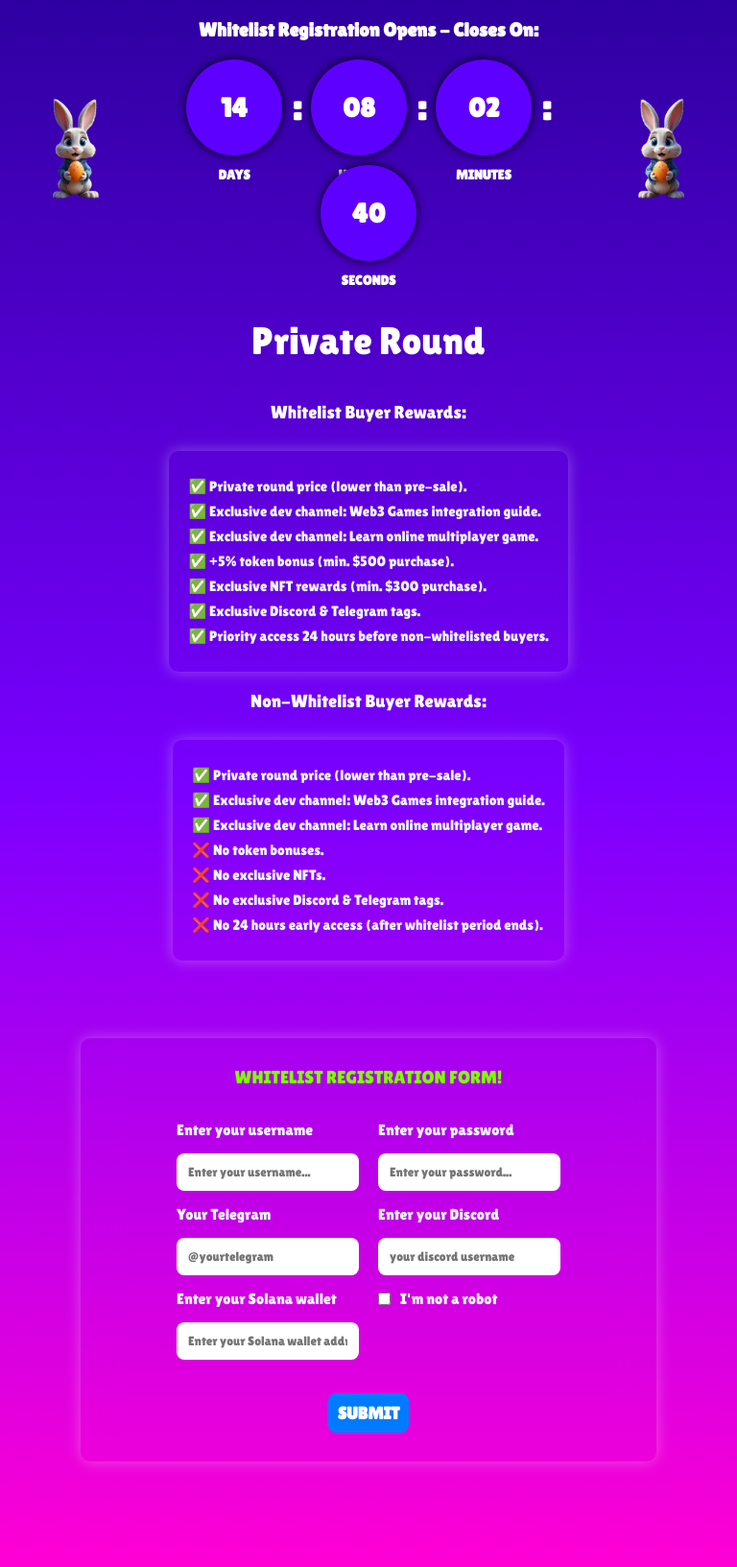
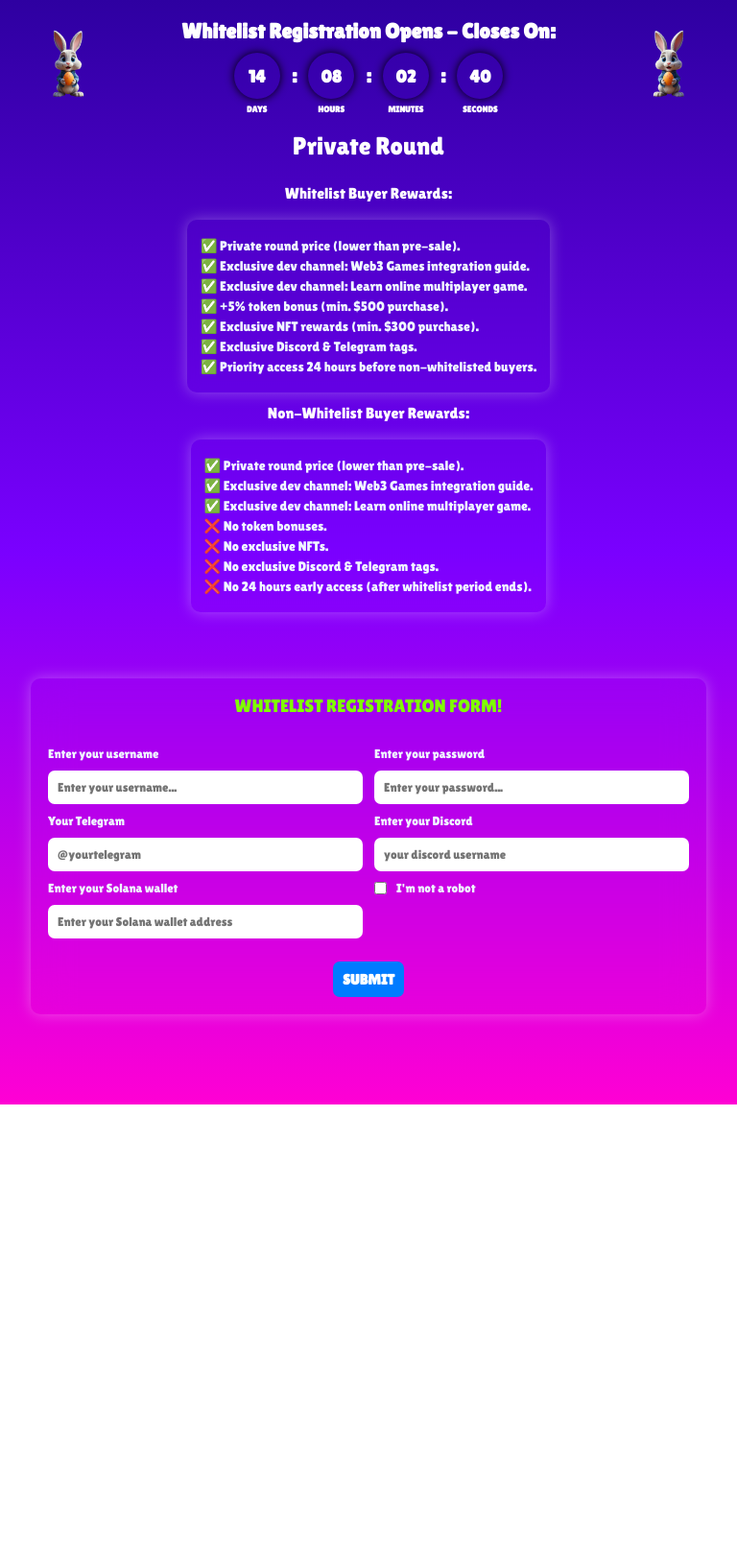
Before and after one commit to MuhammadMathori/Whitelist-Registration-, a PHP site: page / in a window 768 px wide. Shown: the whole page at 96% size. After the commit the page ends 1151 px from the top, so only its background shows below. Run offline with PHP 8.4, Linux system fonts and the light colour scheme.

Commit message:
fix: responsif ipad and hp

```diff
--- a/style.css
+++ b/style.css
@@ -291,9 +291,146 @@ button:hover {
   }
   .header-section {
     flex-direction: row;
-    jystify-content: space-between;
+    justify-content: space-between;
     align-items: center;
     gap: 10px;
+  }
+}
+
+/* Ipad (max 1024px */
+@media (min-width: 577px) and (max-width: 1024px) {
+  .container {
+    padding: 0 12px;
+    max-width: 100vw;
+  }
+
+  .header-section {
+    flex-direction: row;
+    justify-content: space-between;
+    align-items: center;
+    gap: 16px;
+    margin-bottom: 24px;
+  }
+
+  .rabbit {
+    width: 80px;
+    min-width: 60px;
+  }
+
+  .header-content {
+    padding: 0 8px;
+  }
+
+  .title {
+    font-size: 22px;
+    margin-bottom: 10px;
+  }
+
+  .subtitle {
+    margin: 10px 0 18px;
+    font-size: 26px;
+  }
+
+  .countdown {
+    gap: 10px;
+    margin: 10px 0;
+  }
+
+  .time {
+    width: 48px;
+    height: 48px;
+    background: transparent;
+    backdrop-filter: blur(6px);
+    border-radius: 50%;
+    display: flex;
+    justify-content: center;
+    align-items: center;
+    position: relative;
+    box-shadow: 0 0 10px rgba(0, 0, 0, 2);
+  }
+
+  .time span {
+    font-size: 18px;
+  }
+
+  .time p {
+    bottom: -16px;
+    font-size: 9px;
+  }
+
+  .colon {
+    font-size: 20px;
+    margin: 0 2px;
+  }
+
+  .content-row {
+    flex-direction: column;
+    gap: 18px;
+    margin: 24px 0;
+    align-items: center;
+  }
+
+  .rewards {
+    width: 100%;
+    align-items: center;
+    gap: 12px;
+  }
+
+  .rewards-title {
+    font-size: 16px;
+    margin-bottom: 6px;
+  }
+
+  .box {
+    min-width: unset;
+    max-width: 100%;
+    padding: 14px;
+    font-size: 14px;
+  }
+
+  .box li {
+    font-size: 14px;
+    margin: 5px 0;
+  }
+
+  .form-box {
+    padding: 18px;
+    min-width: unset;
+    max-width: 100%;
+    border-radius: 10px;
+  }
+
+  form {
+    max-width: 100%;
+    gap: 12px;
+  }
+
+  .form-row {
+    flex-direction: row;
+    gap: 12px;
+    margin-bottom: 12px;
+    width: 100%;
+  }
+
+  .form-col {
+    gap: 10px;
+  }
+
+  .form-col label {
+    font-size: 13px;
+  }
+
+  input[type="text"],
+  input[type="password"] {
+    padding: 10px;
+    font-size: 13px;
+    border-radius: 7px;
+  }
+
+  button {
+    padding: 10px;
+    font-size: 15px;
+    border-radius: 7px;
   }
 }
 
@@ -304,19 +441,27 @@ button:hover {
   }
 
   .countdown {
-    flex-wrap: wrap;
-    gap: 10px;
+    /* flex-wrap: wrap; */
+    margin: 10px 0;
+    gap: 6px;
   }
 
   .time {
-    width: 10px;
-    height: 10px;
-    background: #5e00ff;
+    width: 32px;
+    height: 32px;
+    background: transparent;
+    backdrop-filter: blur(6px);
+    border-radius: 50%;
+    display: flex;
+    justify-content: center;
+    align-items: center;
+    position: relative;
+    /* box-shadow: 0 0 10px rgba(255, 255, 255, 0.3); */
     box-shadow: 0 0 10px rgba(0, 0, 0, 2);
   }
 
   .time span {
-    font-size: 20px;
+    font-size: 15px;
   }
 
   .time p {
@@ -347,7 +492,7 @@ button:hover {
 
   .header-section {
     flex-direction: row;
-    jystify-content: space-between;
+    justify-content: space-between;
     align-items: center;
     gap: 10px;
   }
```
